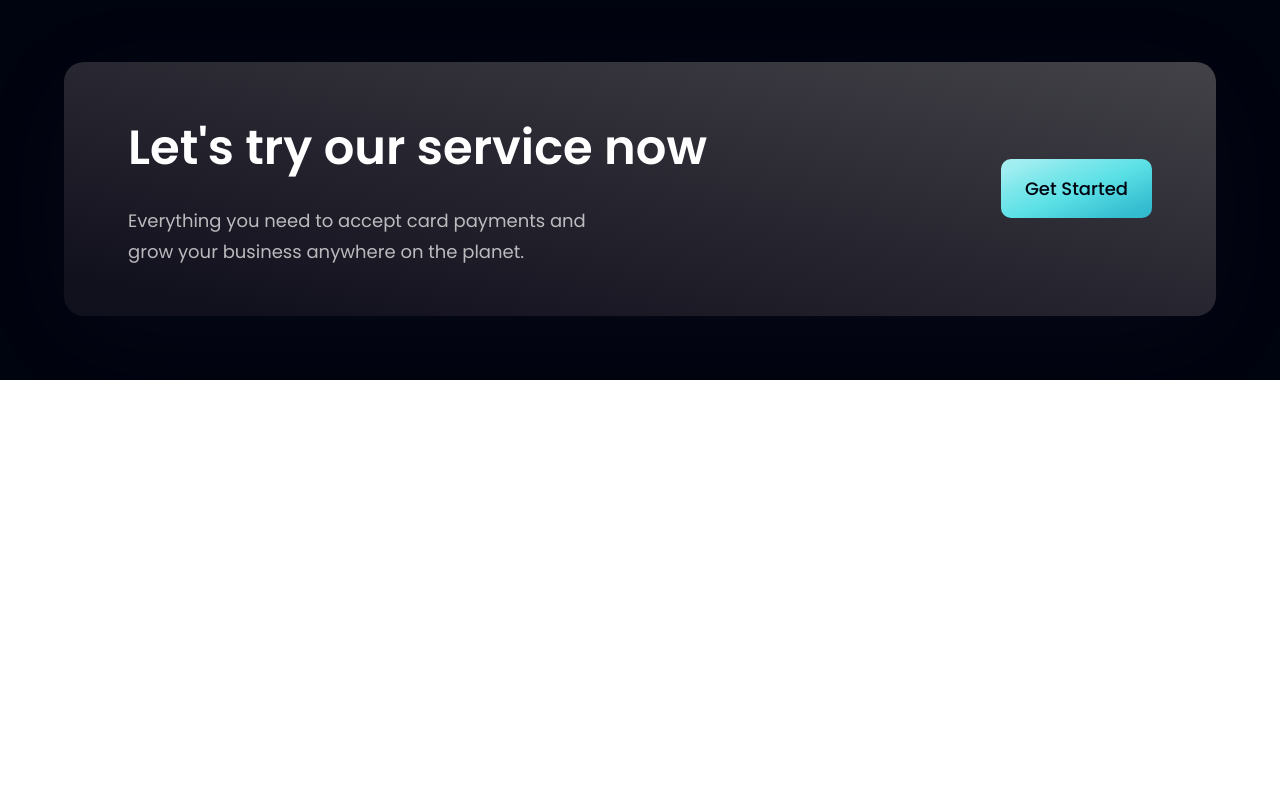
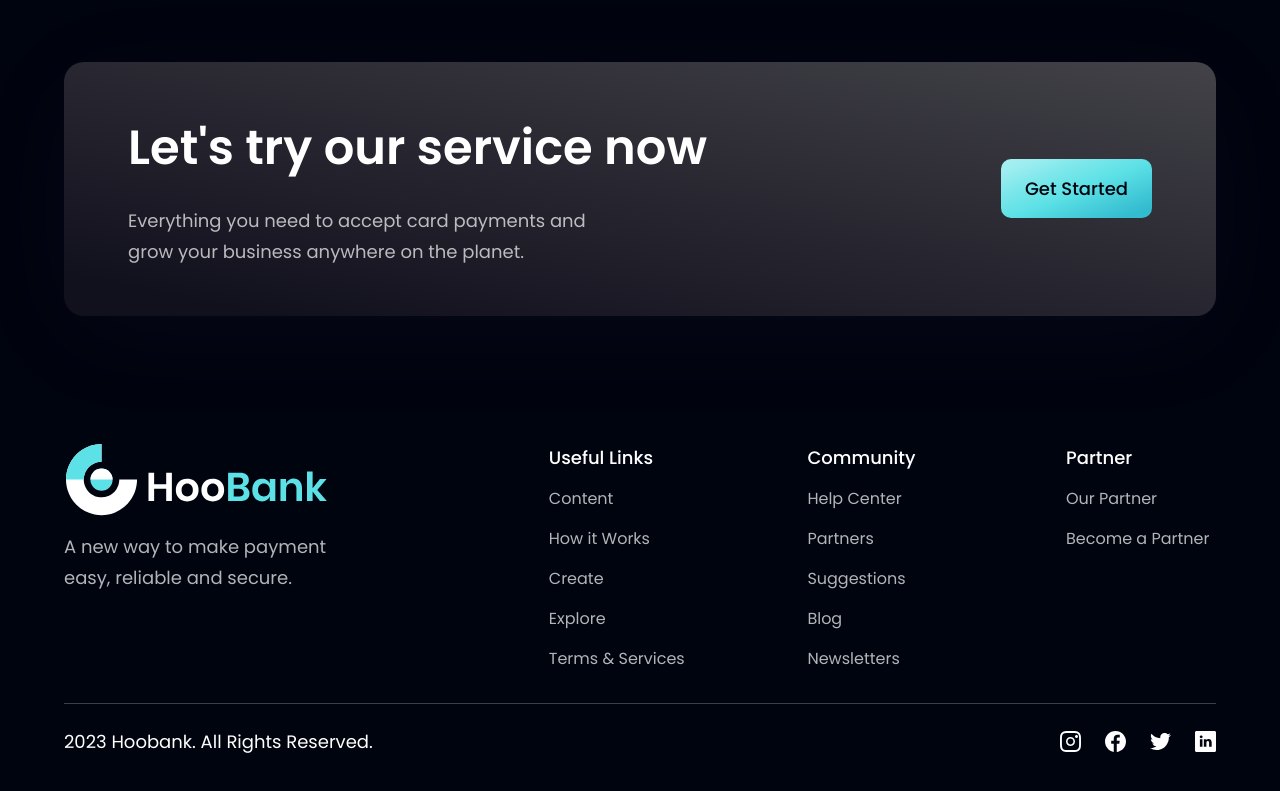
Before and after one commit to Jzics/bank-app, a React (Vite) app in the folder bank-app/: page / in a window 1280 px wide. Shown: the part 4082-4873 px from the top of the page. Before the commit the page ends 4462 px from the top, so only its background shows below. Built offline with nearby package versions, Linux system fonts and the light colour scheme.

Commit message:
Add the footer section of the bank app

```diff
--- a/bank-app/src/components/Footer.jsx
+++ b/bank-app/src/components/Footer.jsx
@@ -1,10 +1,65 @@
-import React from 'react'
+import styles from "../style";
+import { logo } from "../assets";
+import { footerLinks, socialMedia } from "../constants";
 
 const Footer = () => {
   return (
-    <div>
+    <section className={`${styles.flexCenter} ${styles.paddingY}
+    flex-col`}>
+      <div className={`${styles.flexStart} md:flex-row
+      flex-col mb-8 w-full`}>
+        <div className="flex-1 flex flex-col justify-start
+        mr-10">
+          <img src={logo} alt='hoobank'
+          className="w-[266px] h-[72px] object-contain"/>
+          <p className={`${styles.paragraph}
+          mt-4 max-w-[310px]`}>A new way to make payment easy, reliable and secure.</p>
+        </div>
 
-    </div>
+        <div className="flex-[1.5] w-full flex
+        flex-row justify-between flex-wrap md:mt-0 mt-10">
+          {footerLinks.map((footerLink) => (
+            <div key={footerLink.key} className="flex flex-col
+            ss:my-0 my-4 min-w-[150px]">
+              <h4 className="font-poppins
+              font-medium text-[18px] leading-[27px]
+              text-white">{footerLink.title}</h4>
+              <ul className="list-none mt-4">
+                {footerLink.links.map((link, index) => (
+                  <li key={link.name}
+                  className={`font-poppins font-normal
+                  text-[16px] leading-[24px] text-dimWhite
+                  hover:text-secondary cursor-pointer
+                  ${index !== footerLink.links.length - 1 ?
+                  'mb-4' : 'mb-0'}`}>
+                    {link.name}
+                  </li>
+                ))}
+              </ul>
+            </div>
+          ))}
+        </div>
+      </div>
+
+      <div className="w-full flex justify-between items-center
+      md:flex-row flex-col pt-6 border-t-[1px] border-t-[#3f3e45]">
+        <p className="font-poppins
+              font-normal text-center text-[18px] leading-[27px]
+              text-white">
+          2023 Hoobank. All Rights Reserved.
+        </p>
+        <div className="flex flex-row md:mt-0 mt-6">
+            {socialMedia.map((social, index) => (
+              <img key={social.id}
+              src={social.icon}
+              alt={social.id}
+              className={`w-[21px] h-[21px] object-contain
+              cursor-pointer ${index !== socialMedia.length - 1
+              ? 'mr-6' : 'mr-0'}`}/>
+            ))}
+        </div>
+      </div>
+    </section>
   )
 }
 
```
